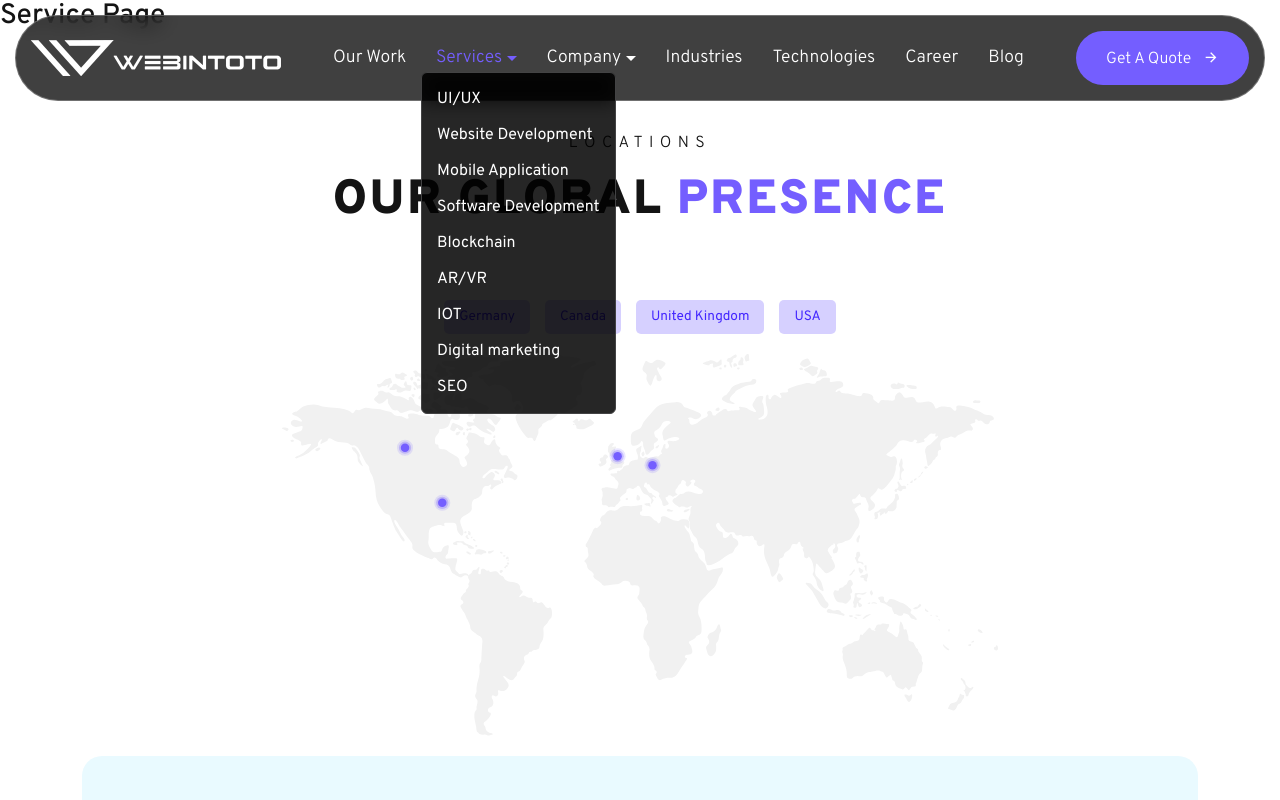
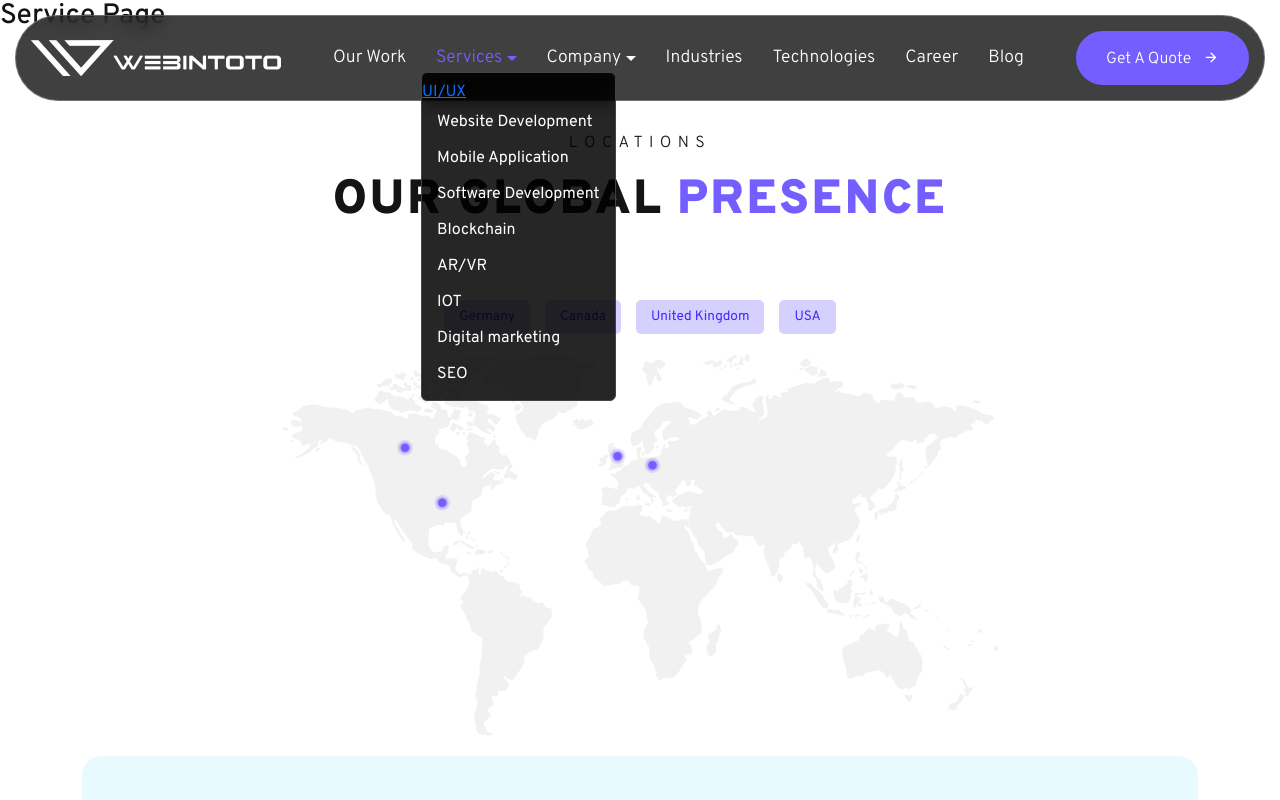
Before and after one commit to hiteshwp/webintoto-react-website, a React (Vite) app: page /services in a window 1280 px wide. Both pictures are taken after a click on the button "Services". Shown: the top 800 px of the page. Built offline with nearby package versions, Linux system fonts and the light colour scheme.

Commit message:
Implemented Link router in Navbar

```diff
--- a/src/layouts/Header/Header.jsx
+++ b/src/layouts/Header/Header.jsx
@@ -4,6 +4,7 @@ import webintotoLogo from '../../assets/images/logo-white.png'
 import Nav from 'react-bootstrap/Nav';
 import Navbar from 'react-bootstrap/Navbar';
 import NavDropdown from 'react-bootstrap/NavDropdown';
+import { Link } from 'react-router-dom';
 
 const Header = () => {
 
@@ -11,7 +12,7 @@ const Header = () => {
     <header className="header-section">
       <div className="header-container">
         <div className="brand">
-          <a href="/"><img src={webintotoLogo} className="brandLogo" alt="Webintoto" /></a>
+          <Link to="/"><img src={webintotoLogo} className="brandLogo" alt="Webintoto" /></Link>
         </div>
         <div className="headerNavBlock">
           <div className="mainMenuBlock">
@@ -21,7 +22,7 @@ const Header = () => {
                     <Nav className="me-auto">
                       <Nav.Link href="#">Our Work</Nav.Link>
                       <NavDropdown title="Services" id="basic-nav-dropdown">
-                        <NavDropdown.Item href="/ui-ux-design">UI/UX</NavDropdown.Item>
+                        <Link to="/ui-ux-design">UI/UX</Link>
                         <NavDropdown.Item href="#">Website Development</NavDropdown.Item>
                         <NavDropdown.Item href="#">Mobile Application</NavDropdown.Item>
                         <NavDropdown.Item href="#">Software Development</NavDropdown.Item>
@@ -32,7 +33,7 @@ const Header = () => {
                         <NavDropdown.Item href="#">SEO</NavDropdown.Item>
                       </NavDropdown>
                       <NavDropdown title="Company" id="basic-nav-dropdown">
-                        <NavDropdown.Item href="/our-story">Our Story</NavDropdown.Item>
+                        <Link to="/our-story">Our Story</Link>
                         <NavDropdown.Item href="#">Case study</NavDropdown.Item>
                         <NavDropdown.Item href="#">Contact us</NavDropdown.Item>
                       </NavDropdown>
```
